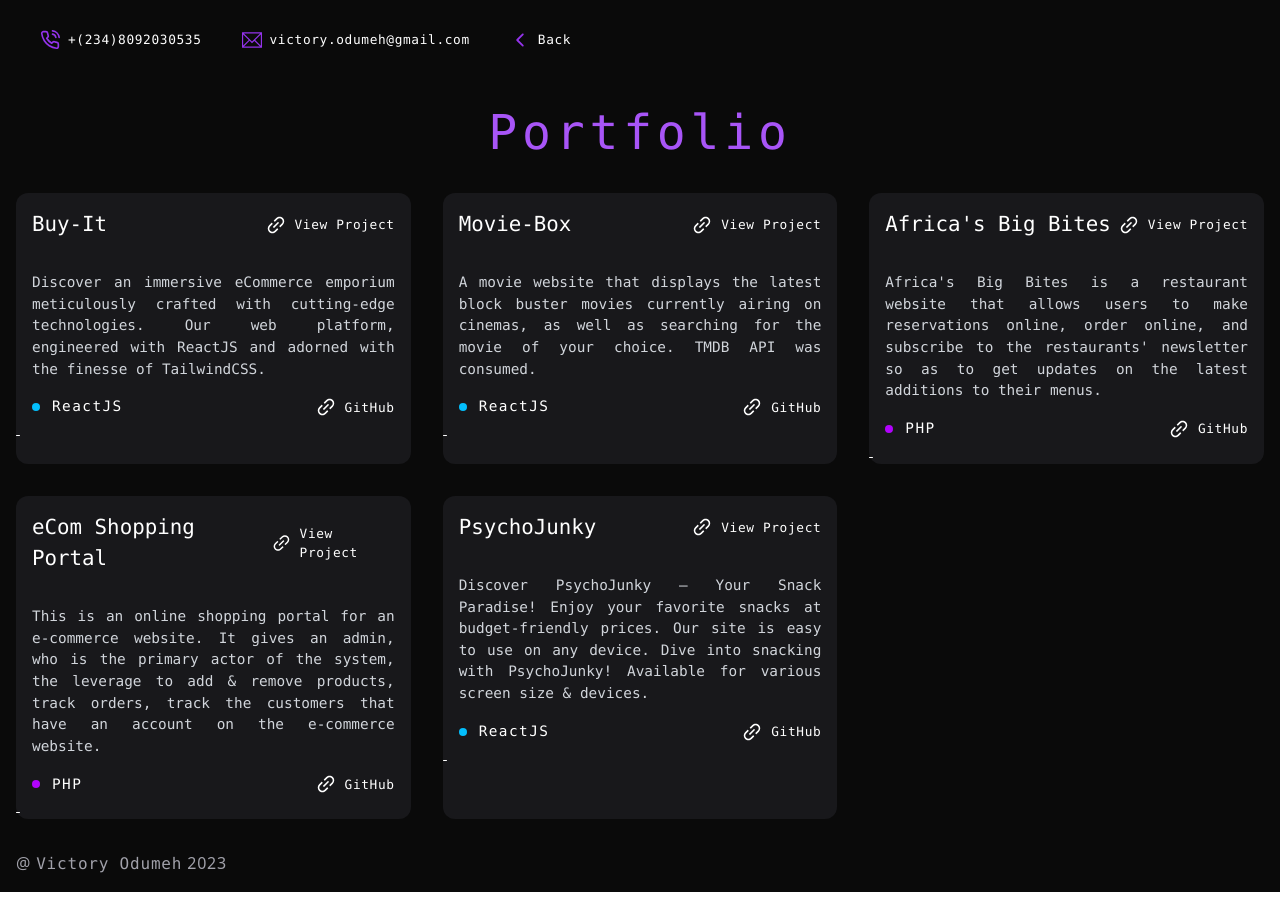
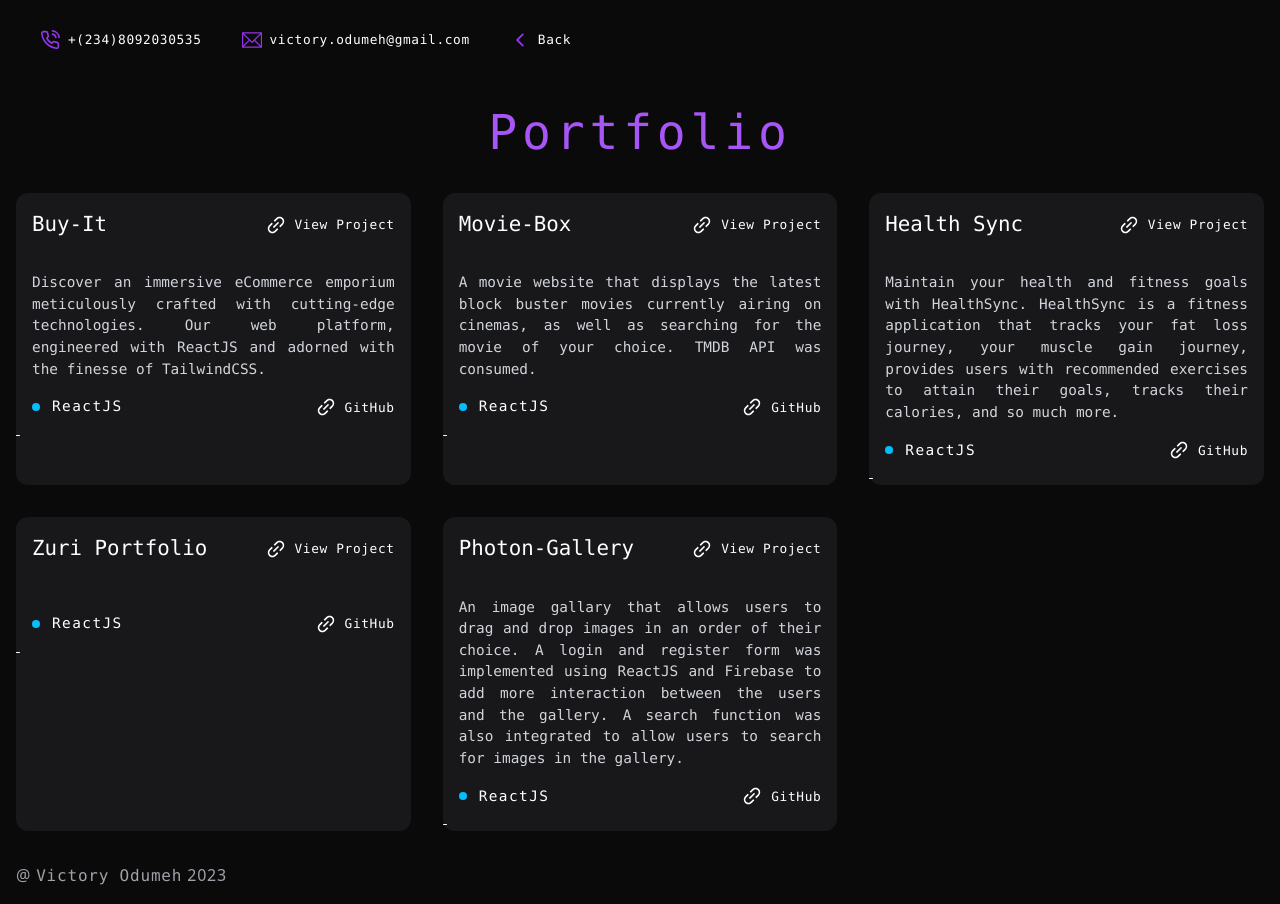
Before and after one commit to pHanToMcaNCoDE/Portfolio3, a React (Create React App) app: page /portfolio in a window 1280 px wide. Built offline with nearby package versions, Linux system fonts and the light colour scheme; no server answers; some icons are missing.

Commit message:
ready for launch 🚀

```diff
--- a/src/Data/Data.js
+++ b/src/Data/Data.js
@@ -20,29 +20,29 @@ export const projects = [
     },
     {
         id: 3,
-        name: "Africa's Big Bites",
-        desc: "Africa's Big Bites is a restaurant website that allows users to make reservations online, order online, and subscribe to the restaurants' newsletter so as to get updates on the latest additions to their menus.",
-        tool: 'PHP',
-        color: '#b103fc',
-        github: 'https://github.com/pHanToMcaNCoDE/Africas-Big-Bites',
-        view: 'https://africas-big-bites.000webhostapp.com/',
+        name: "Health Sync",
+        desc: "Maintain your health and fitness goals with HealthSync. HealthSync is a fitness application that tracks your fat loss journey, your muscle gain journey, provides users with recommended exercises to attain their goals, tracks their calories, and so much more.",
+        tool: 'ReactJS',
+        color: '#03befc',
+        github: 'https://github.com/pHanToMcaNCoDE/HealthSync-Frontend',
+        view: 'https://health-sync.vercel.app/',
     },
     {
         id: 4,
-        name: 'eCom Shopping Portal',
-        desc: 'This is an online shopping portal for an e-commerce website. It gives an admin, who is the primary actor of the system, the leverage to add & remove products, track orders, track the customers that have an account on the e-commerce website.',
-        tool: 'PHP',
-        color: '#b103fc',
-        github: 'https://github.com/pHanToMcaNCoDE/Online-Shopping-Portal',
-        view: '#',
+        name: 'Zuri Portfolio',
+        desc: '',
+        tool: 'ReactJS',
+        color: '#03befc',
+        github: 'https://github.com/pHanToMcaNCoDE/Name-zuriportfolio-frontend',
+        view: 'https://zuriportfolio-frontend-pw1h.vercel.app/',
     },
     {
         id: 5,
-        name: 'PsychoJunky',
-        desc: 'Discover PsychoJunky – Your Snack Paradise! Enjoy your favorite snacks at budget-friendly prices. Our site is easy to use on any device. Dive into snacking with PsychoJunky! Available for various screen size & devices.',
+        name: 'Photon-Gallery',
+        desc: 'An image gallary that allows users to drag and drop images in an order of their choice. A login and register form was implemented using ReactJS and Firebase to add more interaction between the users and the gallery. A search function was also integrated to allow users to search for images in the gallery.',
         tool: 'ReactJS',
         color: '#03befc',
-        github: 'https://github.com/pHanToMcaNCoDE/psycho-Junky',
-        view: '#',
+        github: 'https://github.com/pHanToMcaNCoDE/Photon-Gallery',
+        view: 'https://photon-gallery.vercel.app/',
     },
 ]
```
